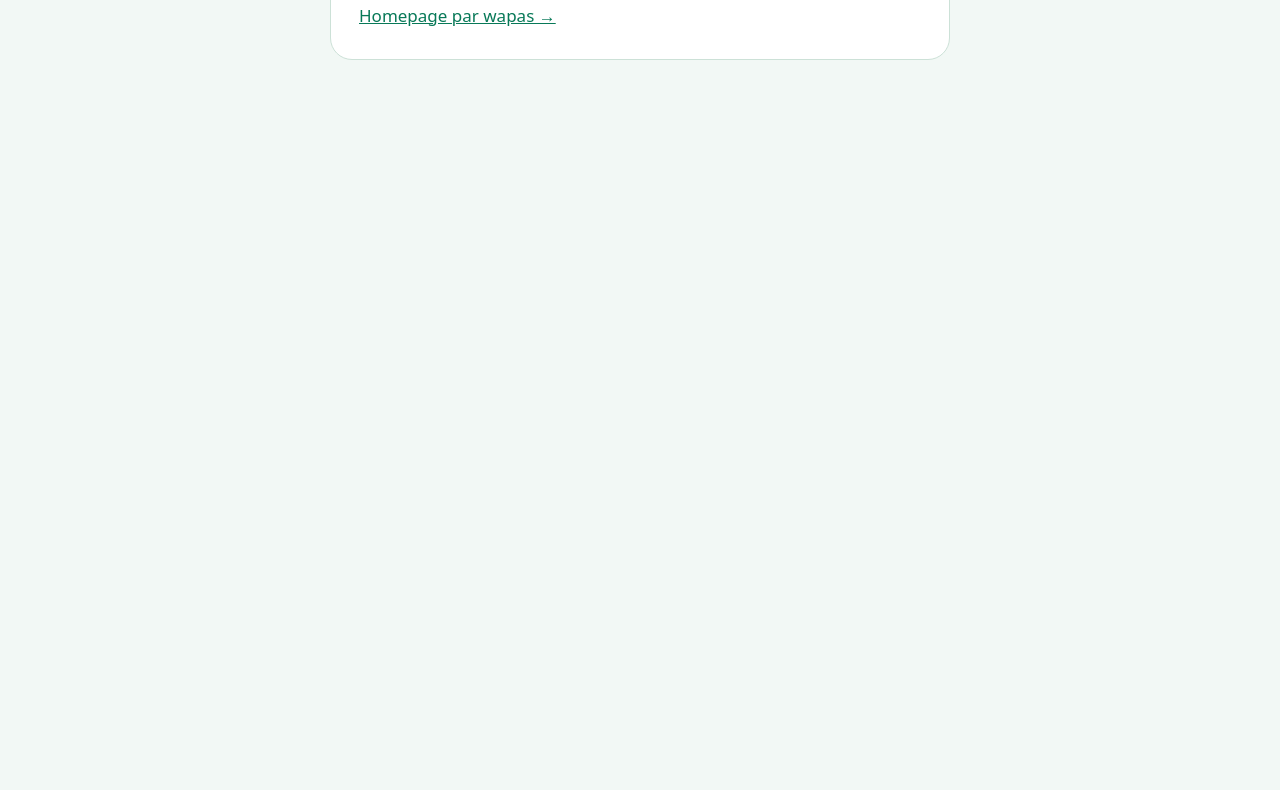
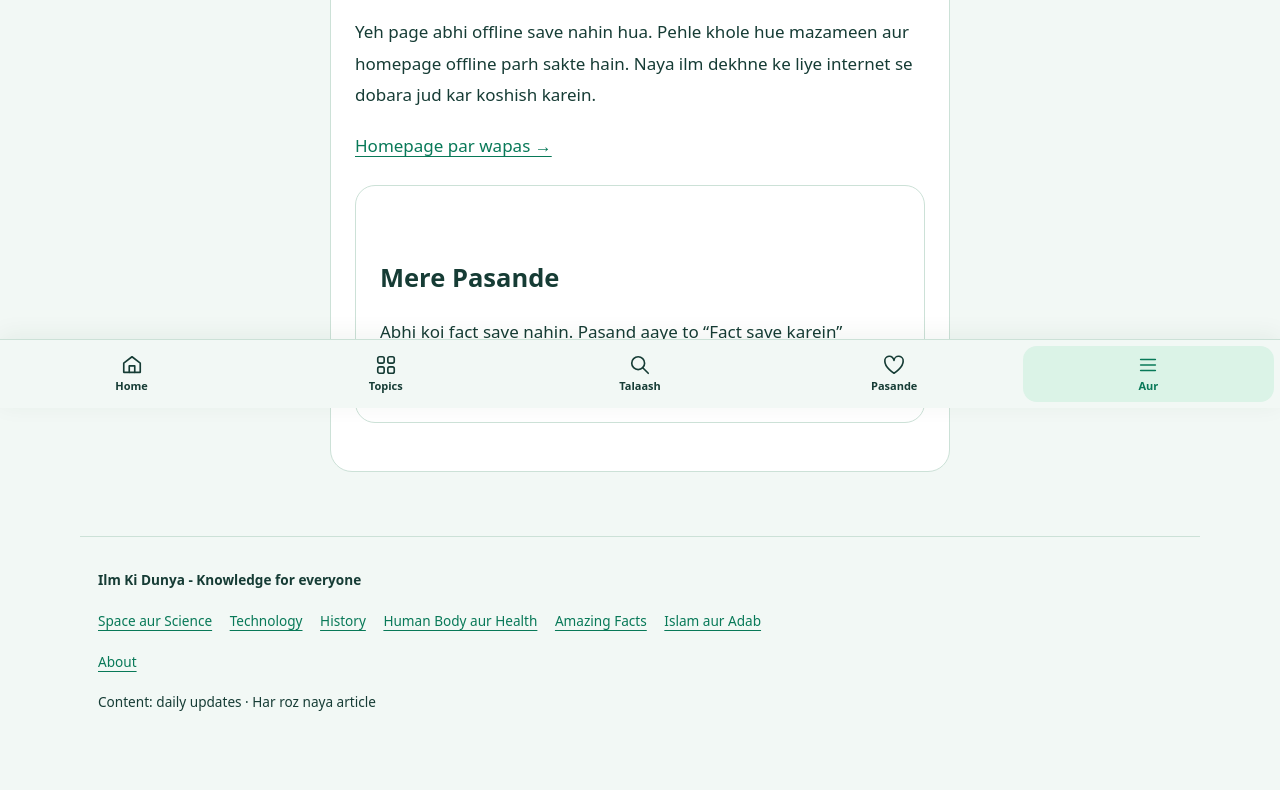
Before and after one commit to mohdsohailbaig786-lab/ilm-ki-dunya, a plain HTML site: page offline.html in a window 1280 px wide. Shown: the part 392-1182 px from the top of the page. Before the commit the page ends 800 px from the top, so only its background shows below. Drawn offline with Linux system fonts and the light colour scheme.

Commit message:
Keep offline fallback integrated with the app shell

```diff
--- a/offline.html
+++ b/offline.html
@@ -1 +1 @@
-<!doctype html><html lang="ur-Latn"><head><meta charset="utf-8"><meta name="viewport" content="width=device-width,initial-scale=1"><meta name="theme-color" content="#087958"><link rel="manifest" href="manifest.webmanifest"><link rel="apple-touch-icon" href="icon-192.png?v=20261126"><title>Offline — Ilm Ki Dunya</title><style>*{box-sizing:border-box}body{margin:0;padding:24px;background:#f2f8f5;color:#163c35;font:17px/1.85 system-ui,Arial,sans-serif}main{max-width:620px;margin:12vh auto;padding:28px;border:1px solid #cce1d7;border-radius:22px;background:white}a{color:#087958;overflow-wrap:anywhere}h1{line-height:1.25;font-size:2rem}@media(prefers-color-scheme:dark){body{background:#10251f;color:#e1eee8}main{background:#17342b;border-color:#31564a}a{color:#73dfb1}}</style></head><body><main><p>Ilm Ki Dunya</p><h1>Internet connection nahis hai</h1><p>Yeh page abhi offline save nahin hua. Pehle khole hue mazameen aur homepage offline parh sakte hain. Naya ilm dekhne ke liye internet se dobara jud kar koshish karein.</p><a href="./">Homepage par wapas →</a></main></body></html>
+<!doctype html><html lang="ur-Latn"><head><meta charset="utf-8"><meta name="viewport" content="width=device-width,initial-scale=1"><meta name="theme-color" content="#087958"><link rel="manifest" href="manifest.webmanifest"><link rel="apple-touch-icon" href="icon-192.png?v=20261126"><title>Offline — Ilm Ki Dunya</title><style>*{box-sizing:border-box}body{margin:0;padding:24px;background:#f2f8f5;color:#163c35;font:17px/1.85 system-ui,Arial,sans-serif}main{max-width:620px;margin:12vh auto;padding:28px;border:1px solid #cce1d7;border-radius:22px;background:white}a{color:#087958;overflow-wrap:anywhere}h1{line-height:1.25;font-size:2rem}@media(prefers-color-scheme:dark){body{background:#10251f;color:#e1eee8}main{background:#17342b;border-color:#31564a}a{color:#73dfb1}}</style><link rel="stylesheet" href="style.css"><script src="site.js" defer></script><style>body{padding:0}main{margin:8vh auto;padding:24px;max-width:620px}</style></head><body><header><a href="index.html">Ilm Ki Dunya</a></header><main><p>Ilm Ki Dunya</p><h1>Internet connection nahis hai</h1><p>Yeh page abhi offline save nahin hua. Pehle khole hue mazameen aur homepage offline parh sakte hain. Naya ilm dekhne ke liye internet se dobara jud kar koshish karein.</p><a href="./">Homepage par wapas →</a></main><footer></footer></body></html>
```
